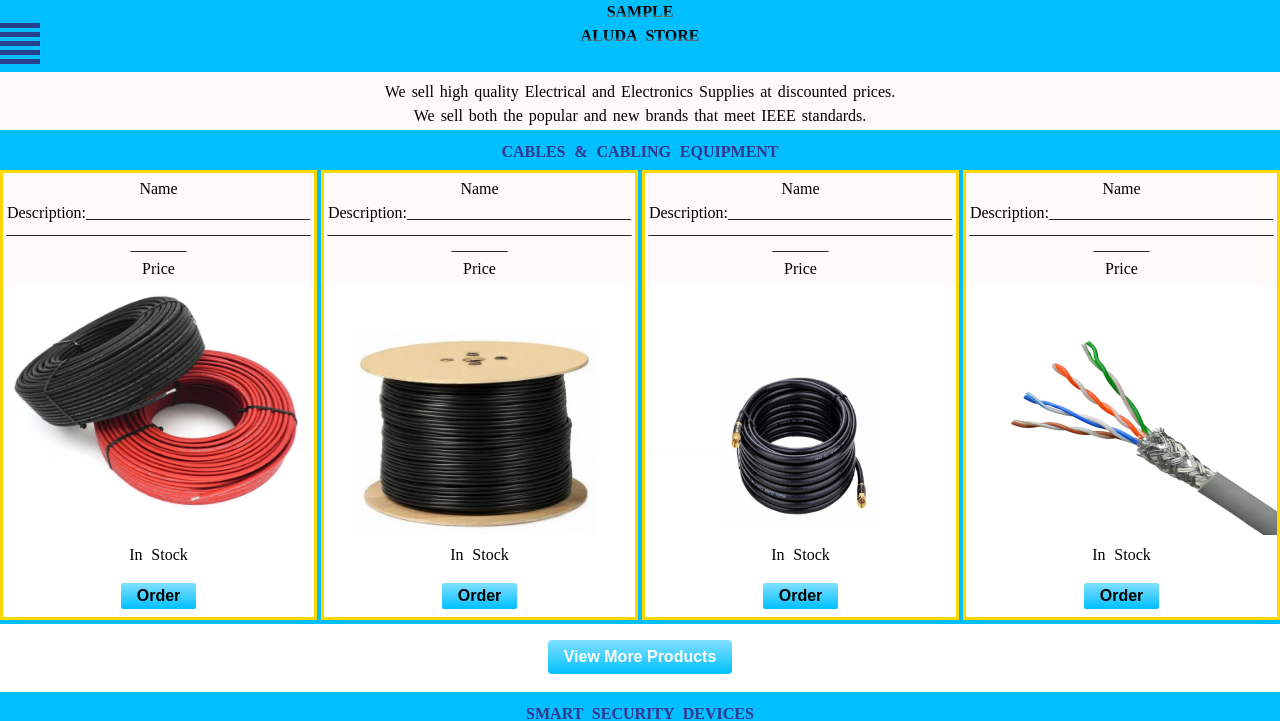
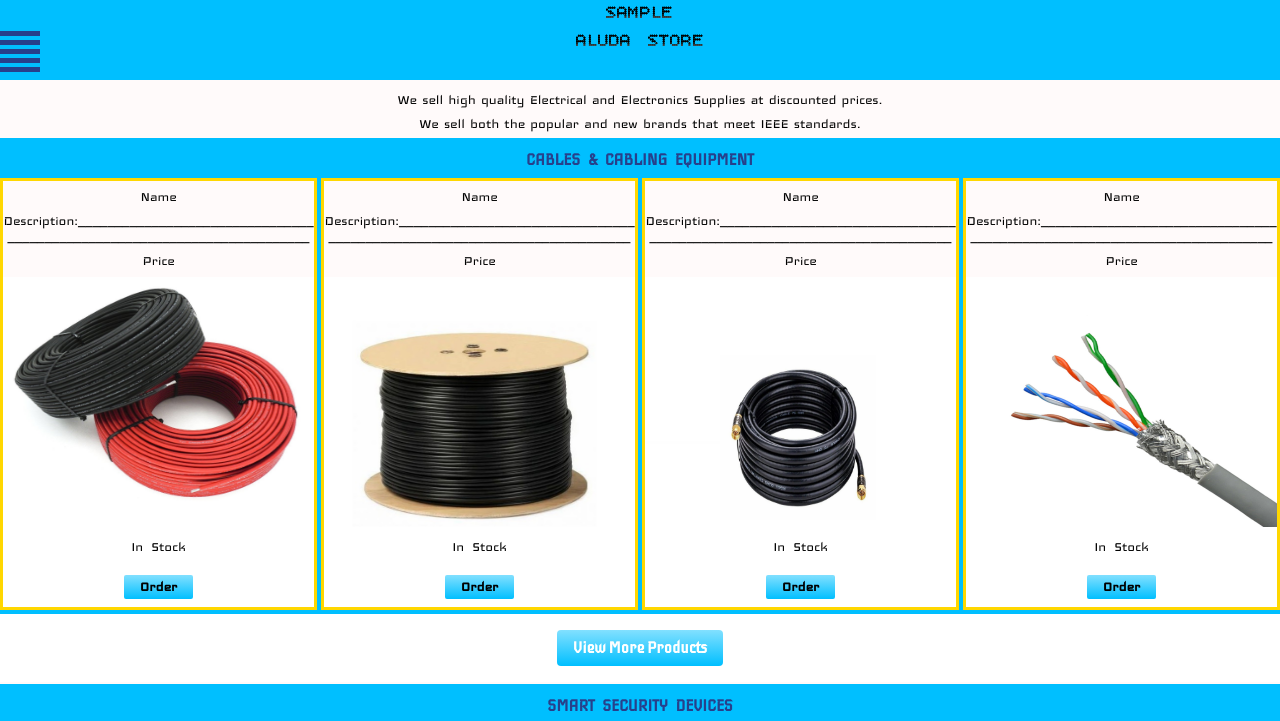
Before and after one commit to marlinfintech/sample-aluda-store, a plain HTML site: page index.html in a window 1280 px wide. Shown: the top 721 px of the page. Drawn offline with nearby package versions, Linux system fonts and the light colour scheme; no server answers.

Commit message:
Add files via upload

```diff
--- a/checkout.css
+++ b/checkout.css
@@ -1,10 +1,35 @@
-html,body{height:100%;width:100%;margin:0;font-size:1rem;font-family:serif;word-spacing:0.3rem; line-height:1.5;scroll-behavior: smooth}
+@font-face {
+    font-family: "mft-fonts-ranchers";
+    src: url("fonts/Ranchers-Regular.ttf") format("truetype");
+    font-weight: 400;
+    font-style: normal;
+}
+@font-face {
+    font-family: "mft-fonts-bitcountgsi";
+    src: url("fonts/BitcountGridSingleInk.ttf") format("truetype");
+    font-weight: 400;
+    font-style: normal;
+}
+@font-face {
+    font-family: "mft-fonts-iceberg";
+    src: url("fonts/Iceberg-Regular.ttf") format("truetype");
+    font-weight: 400;
+    font-style: normal;
+}
+@font-face {
+    font-family: "mft-fonts-iceland";
+    src: url("fonts/Iceland-Regular.ttf") format("truetype");
+    font-weight: 400;
+    font-style: normal;
+}
+
+html,body{height:100%;width:100%;margin:0;font-size:1rem;font-family:serif;word-spacing:0.3rem; line-height:1.5;scroll-behavior: smooth;font-family:mft-fonts-iceland}
 body{background:#FFFAFA}
 
 .gridcontainer{display:flex;flex-direction:column;word-wrap:break-word;overflow:visible;gap:0.125rem}
 
 .header{background:#00BFFF;text-align:center;position:relative;overflow:visible}
-.header h4{background: linear-gradient(to bottom, #000000 50%,  #FFFFFF);background-clip: text;color: transparent;font-weight:bold;margin: 0 auto}
+.header h3{background: linear-gradient(to bottom, #000000 50%,  #FFFFFF);background-clip: text;color: transparent;font-weight:bold;margin: 0 auto;font-family: mft-fonts-bitcountgsi;}
 
 .menu-container {position: absolute;bottom:0.5rem;left:0;z-index: 1000;text-align: left;}
 #menu-toggle {display: none;}
@@ -28,22 +53,22 @@ body{background:#FFFAFA}
 .checkouttable table{border:1px solid #FFFFFF;overflow: hidden;width: 100%}
 .checkouttable th {border:1px solid #FFFFFF;color: #000000; padding: 0rem;text-align: center;font-weight: normal;white-space: nowrap;overflow: hidden;}
 
-.checkoutbuttons{width: 60%;margin:0 auto; display: flex;justify-content: space-between}
+.checkoutbuttons{width: 40%;margin:0 auto; display: flex;justify-content: space-between}
 .ordersummary{font-weight: bold}
 .backbutton{text-align:center ;border-radius: 0.125rem; background: linear-gradient(to bottom, #82E0FF, #00BFFF); color:#FFFFFF;
-    padding:0.25rem 1rem 0.25rem 1rem; text-decoration: none;margin:0.5rem auto;border:none;outline:none;font-size:1rem;font-weight:bold;justify-content:center}
+    padding:0.25rem 1rem 0.25rem 1rem; text-decoration: none;margin:0.5rem auto;border:none;outline:none;font-size:1rem;font-weight:bold;justify-content:center;font-family: mft-fonts-iceland;}
 .backbutton:hover{background: #82E0FF}
 
 .confirmbutton{text-align:center ;border-radius: 0.125rem; background: linear-gradient(to bottom, #82E0FF, #00BFFF); color:#FFFFFF;
-    padding:0.25rem 1rem 0.25rem 1rem; text-decoration: none;margin:0.5rem auto;border:none;outline:none;font-size:1rem;font-weight:bold;justify-content:center}
+    padding:0.25rem 1rem 0.25rem 1rem; text-decoration: none;margin:0.5rem auto;border:none;outline:none;font-size:1rem;font-weight:bold;justify-content:center;font-family: mft-fonts-iceland;}
 .confirmbutton:hover{background: #82E0FF}
 
 .removeBtn{text-align:center ;border-radius: 0.125rem; background: linear-gradient(to bottom, #FFFFFF, #CCCCCC); color:#008B8B;
     padding:0.25rem 0.5rem 0.25rem 0.5rem; text-decoration: none;margin:0.5rem auto;border:none;outline:none;font-size:0.75rem;font-weight:normal;
-    justify-content:center}
+    justify-content:center;font-family: mft-fonts-iceland;}
 
     footer{background:#FFFAFA;text-align:center; color:#FF8C00;padding-bottom:3rem;width: 100%}
-.endsection p{background: linear-gradient(to bottom,#000000 10%, #000000);background-clip: text;color: transparent;font-size:small;text-align: center;}
+.endsection p{background: linear-gradient(to bottom,#F4F4F4 10%, #0078A2);background-clip: text;color: transparent;font-size:small;text-align: center;font-family:mft-fonts-ranchers}
 
 @media(min-width:1000px){
 .checkoutcard{background:linear-gradient(to top, #B0C4DE 75%, #B0C4DE);display: flex;flex-direction: column;
--- a/index.css
+++ b/index.css
@@ -1,10 +1,35 @@
-html,body{height:100%;width:100%;margin:0;font-size:1rem;font-family:serif;word-spacing:0.3rem; line-height:1.5;scroll-behavior: smooth}
+@font-face {
+    font-family: "mft-fonts-ranchers";
+    src: url("fonts/Ranchers-Regular.ttf") format("truetype");
+    font-weight: 400;
+    font-style: normal;
+}
+@font-face {
+    font-family: "mft-fonts-bitcountgsi";
+    src: url("fonts/BitcountGridSingleInk.ttf") format("truetype");
+    font-weight: 400;
+    font-style: normal;
+}
+@font-face {
+    font-family: "mft-fonts-iceberg";
+    src: url("fonts/Iceberg-Regular.ttf") format("truetype");
+    font-weight: 400;
+    font-style: normal;
+}
+@font-face {
+    font-family: "mft-fonts-iceland";
+    src: url("fonts/Iceland-Regular.ttf") format("truetype");
+    font-weight: 400;
+    font-style: normal;
+}
+
+html,body{height:100%;width:100%;margin:0;font-size:1rem;font-family:serif;word-spacing:0.3rem; line-height:1.5;scroll-behavior: smooth;font-family:mft-fonts-iceland}
 body{background:#FFFAFA;overflow-x: hidden;}
 
 .gridcontainer{display:flex;flex-direction:column;word-wrap:break-word;overflow:visible;gap:0.125rem}
 
 .header{background:#00BFFF;text-align:center;position:relative;overflow:visible}
-.header h4{background: linear-gradient(to bottom, #000000 50%,  #FFFFFF);background-clip: text;color: transparent;font-weight:bold;margin: 0 auto}
+.header h3{background: linear-gradient(to bottom, #000000 50%,  #FFFFFF);background-clip: text;color: transparent;font-weight:bold;margin: 0 auto;font-family: mft-fonts-bitcountgsi;}
 
 .menu-container {position: absolute;bottom:0.5rem;left:0;z-index: 1000;text-align: left}
 #menu-toggle {display: none;}
@@ -17,15 +42,14 @@ body{background:#FFFAFA;overflow-x: hidden;}
 .dropdown-menu a:hover {background: #CCCCCC;color: #FFFFFF;}
 #menu-toggle:checked + .menu-icon + .dropdown-menu {display: block;}
 
-.intro{background:#FFFAFA;text-align: center; color:#000000; font-family:serif;word-spacing:2px; line-height:1.5;font-weight:normal;
+.intro{background:#FFFAFA;text-align: center; color:#000000;word-spacing:2px; line-height:1.5;font-weight:normal;
   padding-left: 3rem;padding-right: 3rem;padding-top:0;padding-bottom:0;margin:0}
 .intro p{padding:0.5rem  0 0 0 ;margin:0;animation-duration: 3s;animation-name: slide-in;}
 @keyframes slide-in{from{translate: 0 0vw;scale:200% 1;} to {translate: 0 0;scale:100% 1;}}
 
 .categorycard{background:linear-gradient(to top, #00BFFF 75%, #00BFFF);display: flex;flex-direction: column;justify-content: center;
   text-align: center;flex:1;gap:0.25rem}
-.categorycard h4{text-align:center; background: linear-gradient(to bottom, #B23AEE 30%,  #00BFFF);
-background-clip: text;color: transparent;padding:0.5rem 0 0 0;color:#27408B; font-weight:bold;text-align: center;margin:0.125rem}
+.categorycard h4{text-align:center; padding:0.5rem 0 0 0;color:#27408B;text-align: center;margin:0.125rem;font-family: mft-fonts-iceberg;}
 
 .categoryproductscard {display: grid;grid-template-columns: repeat(2, 1fr);gap: 0.25rem;}
 .productcard{display:flex;flex-direction:column;gap:0rem;border:3px solid #FFD700;background:#FFFFFF;padding:0;}
@@ -39,11 +63,11 @@ background-clip: text;color: transparent;padding:0.5rem 0 0 0;color:#27408B; fon
 .hidden {display: none;}
 
 .orderbutton{text-align:center ;border-radius: 0.125rem; background: linear-gradient(to bottom, #82E0FF, #00BFFF); color:#000000;
-    padding:0.25rem 1rem 0.25rem 1rem; text-decoration: none;margin:0.5rem auto;border:none;outline:none;font-size:1rem;font-weight:bold;justify-content:center}
+    padding:0.25rem 1rem 0.25rem 1rem; text-decoration: none;margin:0.5rem auto;border:none;outline:none;font-size:1rem;font-weight:bold;justify-content:center;font-family: mft-fonts-iceland;}
 .orderbutton:hover{background: #82E0FF}
 
 .cancelbutton{text-align:center ;border-radius: 0.125rem; background: linear-gradient(to bottom, #82E0FF, #00BFFF); color:#000000;
-    padding:0.25rem 1rem 0.25rem 1rem; text-decoration: none;margin:0.5rem auto;border:none;outline:none;font-size:1rem;font-weight:bold;justify-content:center}
+    padding:0.25rem 1rem 0.25rem 1rem; text-decoration: none;margin:0.5rem auto;border:none;outline:none;font-size:1rem;font-weight:bold;justify-content:center;font-family: mft-fonts-iceland;}
 .cancelbutton:hover{background: #82E0FF}
 
 .ordersection {display: flex;flex-direction: column;align-items: center;}
@@ -68,7 +92,7 @@ background-clip: text;color: transparent;padding:0.5rem 0 0 0;color:#27408B; fon
 
 .viewbuttonsection{grid-column: span 2;align-items:center;background:#FFFFFF}
 .viewbutton{text-align:center ;border-radius: 0.25rem; background: linear-gradient(to bottom, #82E0FF, #00BFFF);
-  color:#FFFFFF;padding:0.5rem 1rem 0.5rem 1rem; text-decoration: none;margin:1rem auto;border:none;outline:none;font-size:1rem;font-weight:bold}
+  color:#FFFFFF;padding:0.5rem 1rem 0.5rem 1rem; text-decoration: none;margin:1rem auto;border:none;outline:none;font-size:1rem;font-weight:bold;font-family: mft-fonts-iceberg;}
 .viewbutton:hover{background: #82E0FF}
 
 .contact{background:#FFD700;text-align:center;padding:0;font-weight:bold;}
@@ -76,7 +100,7 @@ background-clip: text;color: transparent;padding:0.5rem 0 0 0;color:#27408B; fon
 .map-container{width:90%;height:50%;margin:0 auto;}
 
 footer{background:#FFFAFA;text-align:center; color:#FF8C00;padding-bottom:3rem;}
-.endsection p{background: linear-gradient(to bottom,#000000 10%, #000000);background-clip: text;color: transparent;font-size:small}
+.endsection p{background: linear-gradient(to bottom,#F4F4F4 10%, #0078A2);background-clip: text;color: transparent;font-size:small;font-family:mft-fonts-ranchers}
 
 .bottombar {position: fixed;bottom: 0;left: 0;width: 100%;height: 3.25rem;background: #FFD700;display: flex;justify-content: space-around;
   align-items: center;z-index: 1000;}
--- a/index.html
+++ b/index.html
@@ -13,8 +13,8 @@
 <div class="gridcontainer">
 
 <div class="header">
-<h4>SAMPLE</h4>
-<h4>ALUDA STORE</h4>
+<h3>SAMPLE</h3>
+<h3>ALUDA STORE</h3>
 <br>
 <div class="menu-container">
   <input type="checkbox" id="menu-toggle">
```
Also changed, not shown: checkout.html (+2 -2 lines).
